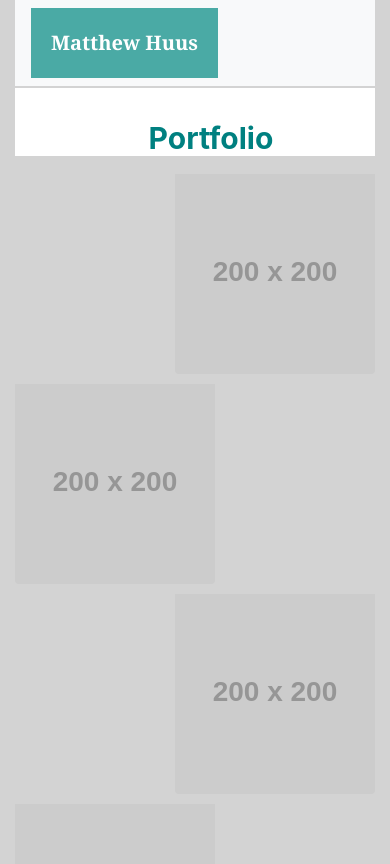
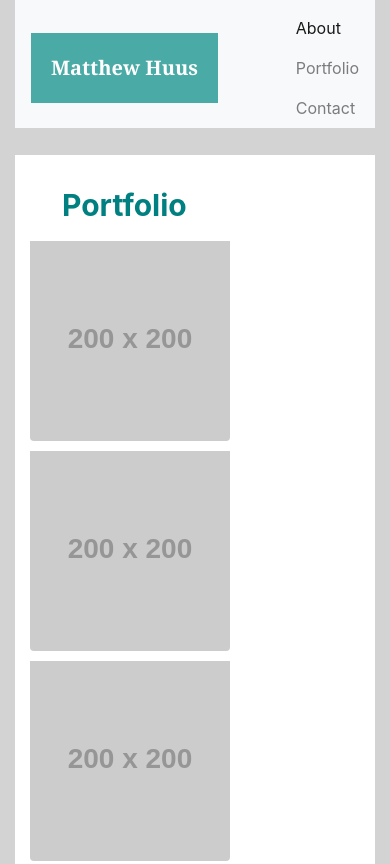
Before and after one commit to matt98h/MyPortfolio, a plain HTML site: page Different-Sections-Of-Portfolio/portfolio.html in a window 390 px wide. Shown: the top 864 px of the page. Drawn offline with nearby package versions, Linux system fonts and the light colour scheme; placeholder pictures from the web are drawn by us.

Commit message:
updated portfolio and styles, without media queries

```diff
--- a/Different-Sections-Of-Portfolio/portfolio.html
+++ b/Different-Sections-Of-Portfolio/portfolio.html
@@ -20,79 +20,67 @@
   <!-- Nav tabs -->
 
   <header>
-    <nav class="navbar navbar-expand-lg navbar-expand-xl navbar-light bg-light">
-      <a class="navbar-brand" href="#">Matthew Huus</a>
+    <div class="header-container">
+      <nav class="navbar navbar-expand-md navbar-collapse-sm navbar-light bg-light pb-0">
+        <a class="navbar-brand" href="index.html">Matthew Huus</a>
 
 
 
-      <div class="collapse navbar-collapse" id="navbarSupportedContent">
-        <ul class="navbar-nav ml-auto">
-          <li class="nav-item">
-            <a class="nav-link" href="index.html">About</a>
-          </li>
 
-          <li class="nav-item active">
-            <a class="nav-link" href="portfolio.html"><span class="sr-only">(current)</span>Portfolio</a>
-
+        <ul class="navbar-nav ml-auto " id="link-container">
+          <li class="nav-item  active">
+            <a class="nav-link " href="index.html">About<span class="sr-only">(current)</span></a>
           </li>
           <li class="nav-item">
-            <a class="nav-link" href="contact.html">Contact</a>
+            <a class="nav-link " href="portfolio.html">Portfolio</a>
           </li>
-
+          <li class="nav-item ">
+            <a class="nav-link " href="contact.html">Contact</a>
+          </li>
         </ul>
 
-      </div>
-    </nav>
+
+      </nav>
+    </div>
   </header>
 
   <div class="row" id="first-row">
-    <div class="col-lg-12">
-      <h1 style="padding-left: 32px;padding-top: 32px; background-color: white; text-align: center;"> Portfolio</h1>
+    <div class="col-sm-12 col-lg-8">
+      <h1 style="padding-left: 32px;padding-top: 32px; background-color: white; "> Portfolio</h1>
 
+    </div>
+    <div class="col-sm-12 col-md-6 col-lg-4 col-xl-6">
+
+      <img src=https://placehold.it/200 style="padding-top: 10px;" class="rounded float-left alt" placeholder image">
+
+
+
+
+    </div>
+    <div class="col-sm-12 col-md-6 col-lg-4 col-xl-6">
+      <img src="https://placehold.it/200" style="padding-top: 10px;" class="rounded float-left" alt="placeholder image">
+    </div>
+    <div class="col-sm-12 col-md-6 col-lg-4 col-xl-6">
+
+      <img src=https://placehold.it/200 style="padding-top: 10px;" class="rounded float-left" alt="placeholder image">
+
+
+
+
+    </div>
+    <div class="col-sm-12 col-md-6 col-lg-4 col-xl-6 ">
+      <img src="https://placehold.it/200" style="padding-top: 10px;" class="rounded float-left" alt="placeholder image">
+    </div>
+    <div class="col-sm-12 col-md-6 col-lg-4 col-xl-6 ">
+      <img src="https://placehold.it/200" style="padding-top: 10px;" class="rounded float-left" alt="placeholder image">
     </div>
 
 
   </div>
 
-  <div class="row">
-    <div class="col-lg-6 col-xl-6">
-
-      <img src=https://placehold.it/200 style="padding-top: 10px;" class="rounded float-right alt="placeholder image">
 
 
 
-
-    </div>
-    <div class="col-lg-6 col-xl-6">
-      <img src="https://placehold.it/200" style="padding-top: 10px;" class="rounded float-left" alt="placeholder image">
-    </div>
-  </div>
-
-  <div class="row">
-    <div class="col-lg-6 col-xl-6">
-
-      <img src=https://placehold.it/200 style="padding-top: 10px;" class="rounded float-right" alt="placeholder image">
-
-
-
-
-    </div>
-    <div class="col-lg-6 col-xl-6">
-      <img src="https://placehold.it/200" style="padding-top: 10px;" class="rounded float-left" alt="placeholder image">
-    </div>
-
-  </div>
-  <div class="row">
-    <div class="col-lg-6 col-xl-6" >
-
-      <img src=https://placehold.it/200 style="padding-top: 10px;" class="rounded float-right" alt="placeholder image">
-
-
-
-
-    </div>
-
-  </div>
 
 
 
--- a/Different-Sections-Of-Portfolio/style.css
+++ b/Different-Sections-Of-Portfolio/style.css
@@ -19,7 +19,7 @@ width: 100%;
 #link-container{
     float: right;
 }
-
+/* about me styles */
 .container{
 height: 1000px;
 float: left;
@@ -42,3 +42,10 @@ background-color: lightgrey !important;
 #profile-picture {
     padding-right:15px; padding-bottom: 15px;
 }
+
+/* portfolio styles */
+
+#first-row{
+    background-color: white;
+    margin:25px 0px;
+}
```
